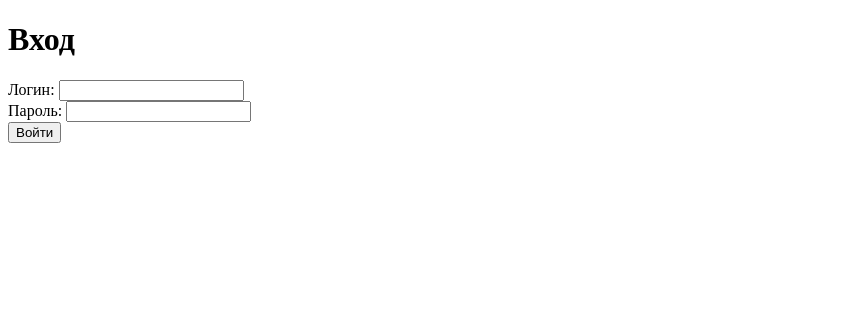
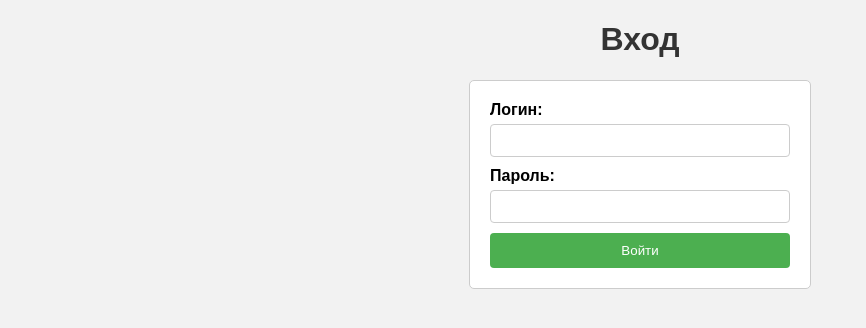
Before and after one commit to ArtemKaalik/AnecdotesProject, a website: page login.html in a window 1280 px wide. Shown: the whole page, without its empty margins (0-866 px from the left). Drawn offline with Linux system fonts and the light colour scheme.

Commit message:
Style and Code update

```diff
--- /dev/null
+++ b/css/login.css
@@ -0,0 +1,44 @@
+body {
+  background-color: #f2f2f2;
+  font-family: Arial, sans-serif;
+  margin: 0;
+  padding: 0;
+}
+h1 {
+  color: #333333;
+  text-align: center;
+}
+form {
+  width: 300px;
+  margin: 20px auto;
+  background-color: #ffffff;
+  border: 1px solid #cccccc;
+  padding: 20px;
+  border-radius: 5px;
+}
+label {
+  display: block;
+  font-weight: bold;
+  margin-bottom: 5px;
+}
+input[type="text"],
+input[type="password"] {
+  width: 100%;
+  padding: 8px;
+  border: 1px solid #cccccc;
+  border-radius: 4px;
+  box-sizing: border-box;
+  margin-bottom: 10px;
+}
+input[type="submit"] {
+  width: 100%;
+  padding: 10px;
+  background-color: #4CAF50;
+  color: #ffffff;
+  border: none;
+  border-radius: 4px;
+  cursor: pointer;
+}
+input[type="submit"]:hover {
+  background-color: #45a049;
+}
--- /dev/null
+++ b/css/register.css
@@ -0,0 +1,44 @@
+body {
+    background-color: #f2f2f2;
+    font-family: Arial, sans-serif;
+    margin: 0;
+    padding: 0;
+  }
+  h1 {
+    color: #333333;
+    text-align: center;
+  }
+  form {
+    width: 300px;
+    margin: 20px auto;
+    background-color: #ffffff;
+    border: 1px solid #cccccc;
+    padding: 20px;
+    border-radius: 5px;
+  }
+  label {
+    display: block;
+    font-weight: bold;
+    margin-bottom: 5px;
+  }
+  input[type="text"],
+  input[type="password"] {
+    width: 100%;
+    padding: 8px;
+    border: 1px solid #cccccc;
+    border-radius: 4px;
+    box-sizing: border-box;
+    margin-bottom: 10px;
+  }
+  input[type="submit"] {
+    width: 100%;
+    padding: 10px;
+    background-color: #4CAF50;
+    color: #ffffff;
+    border: none;
+    border-radius: 4px;
+    cursor: pointer;
+  }
+  input[type="submit"]:hover {
+    background-color: #45a049;
+  }
--- a/login.html
+++ b/login.html
@@ -2,6 +2,7 @@
 <html>
 <head>
   <meta charset="UTF-8">
+  <link href="css/login.css" rel="stylesheet" />
   <title>Вход</title>
 </head>
 <body>
```
Also changed, not shown: register.html (+3 -0 lines), register.js (+6 -7 lines).
